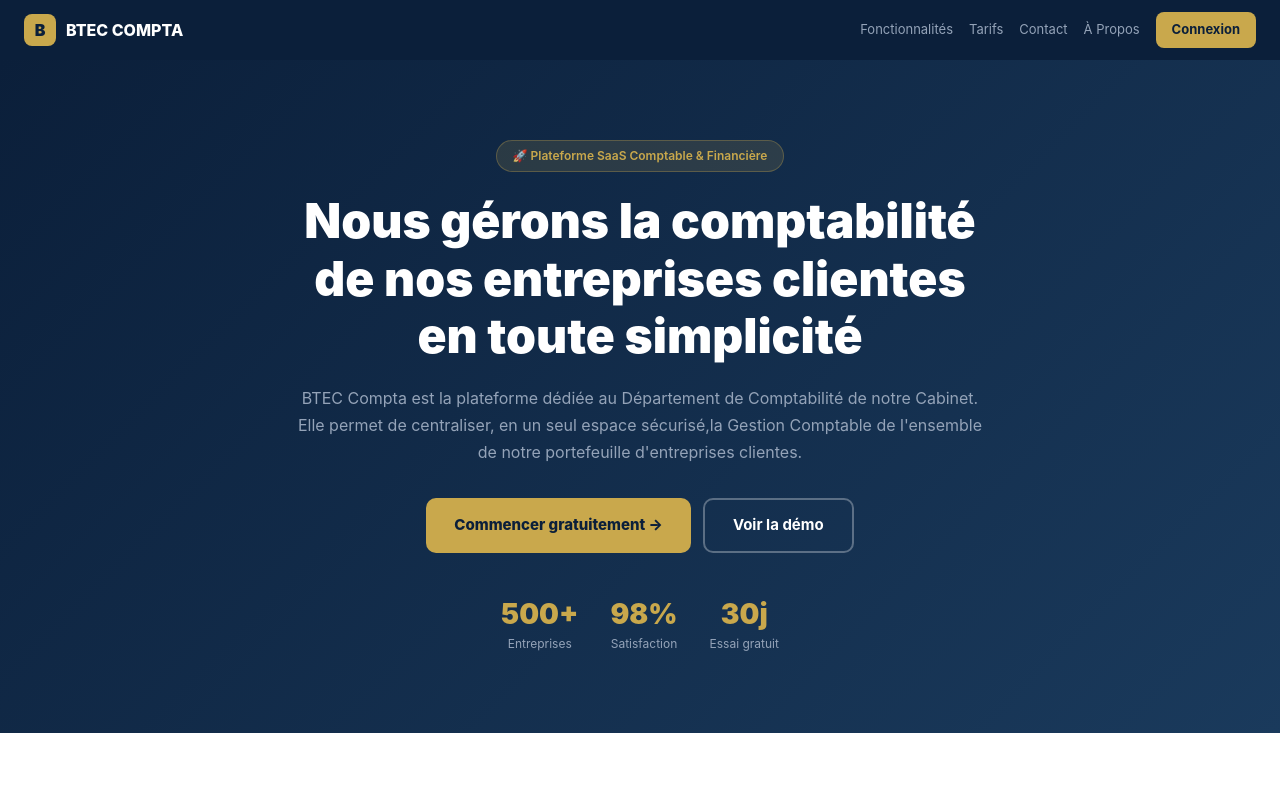
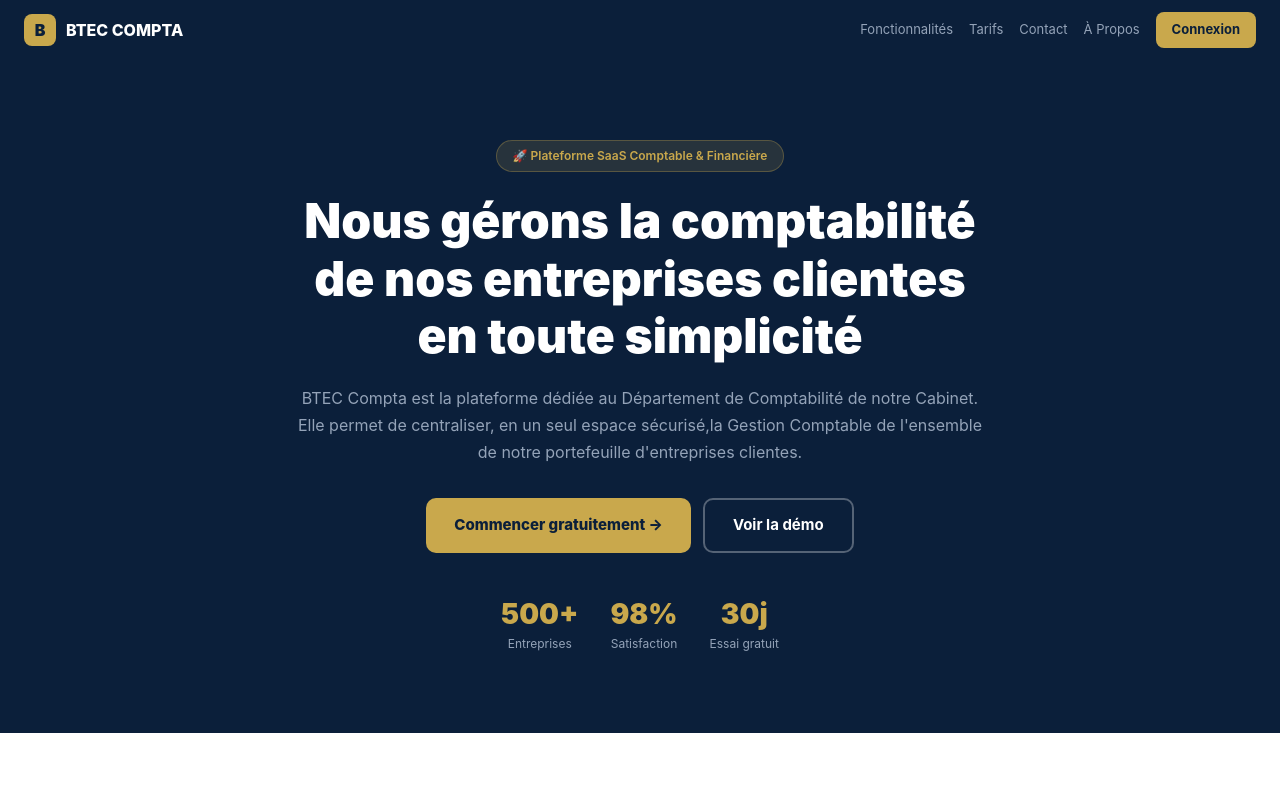
Before and after one commit to abd6267/btec-dashboard, a Next.js app: page /vitrine in a window 1280 px wide. Shown: the top 800 px of the page. Built offline with nearby package versions, Linux system fonts and the light colour scheme.

Commit message:
Admin complet avec utilisateurs et facturation

```diff
--- a/app/login/page.tsx
+++ b/app/login/page.tsx
@@ -59,6 +59,7 @@ export default function LoginPage() {
           style={{ width: "100%", padding: "13px", background: "#0B1F3A", color: "#fff", border: "none", borderRadius: 10, fontSize: 15, fontWeight: 700, cursor: "pointer", marginBottom: 20 }}>
           Se connecter
         </button>
+
         <div style={{ textAlign: "center", marginTop: 20, fontSize: 12, color: "#94A3B8" }}>
           🔒 Connexion sécurisée SSL
         </div>
--- a/app/vitrine/page.tsx
+++ b/app/vitrine/page.tsx
@@ -71,7 +71,7 @@ export default function VitrinePage() {
       </nav>
 
       {/* HERO */}
-      <section style={{ background: `linear-gradient(135deg, ${COLORS.navy} 0%, ${COLORS.navyLight} 100%)`, padding: "80px 24px", textAlign: "center" }}>
+      <section style={{ background: `linear-gradient(135deg, ${COLORS.navy} 0%, ${COLORS.navy} 100%)`, padding: "80px 24px", textAlign: "center" }}>
         <div style={{ maxWidth: 700, margin: "0 auto" }}>
           <div style={{ display: "inline-block", background: "rgba(201,168,76,0.15)", border: "1px solid rgba(201,168,76,0.3)", borderRadius: 20, padding: "6px 16px", fontSize: 12, color: COLORS.gold, marginBottom: 20, fontWeight: 600 }}>
             🚀 Plateforme SaaS Comptable & Financière
```
